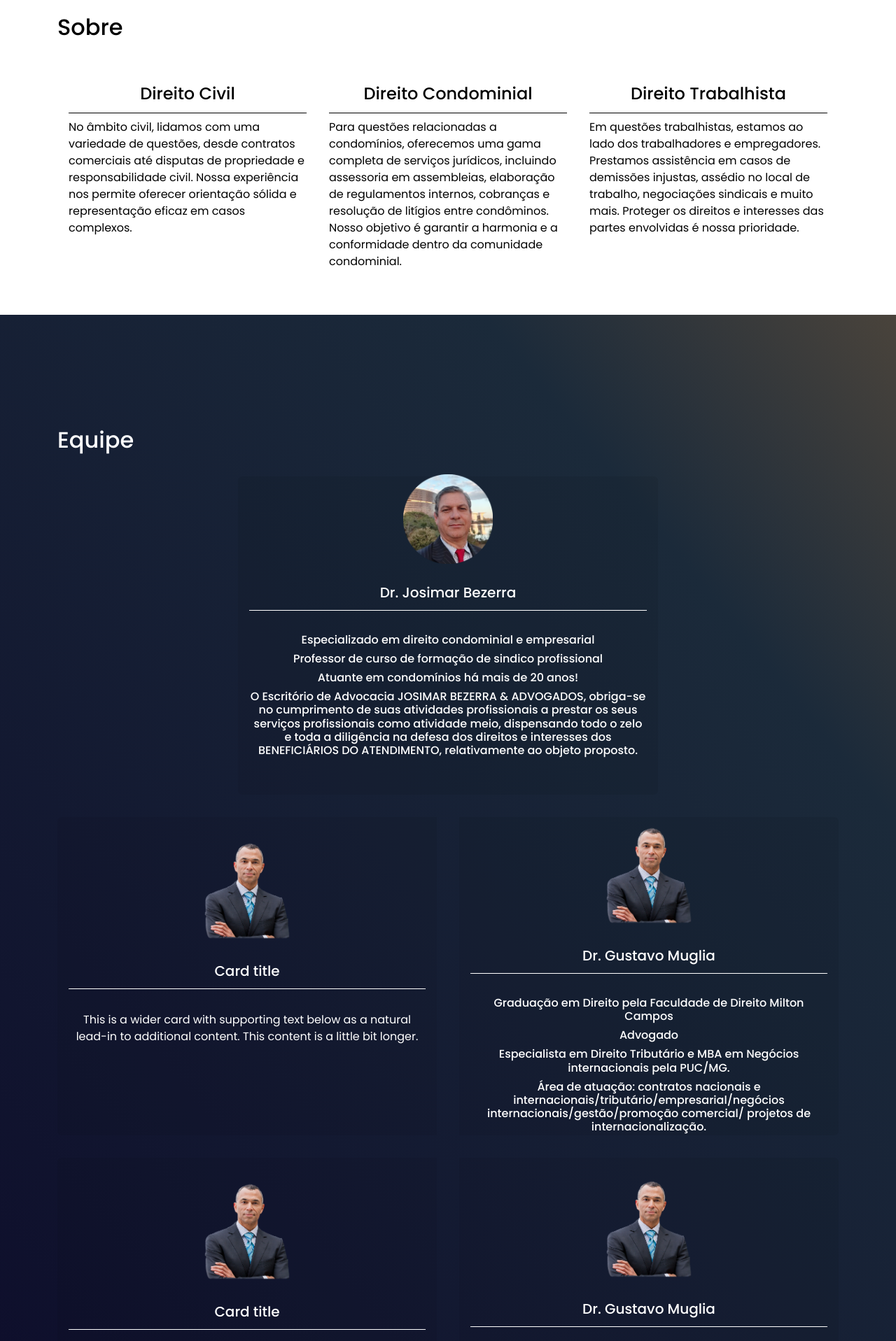
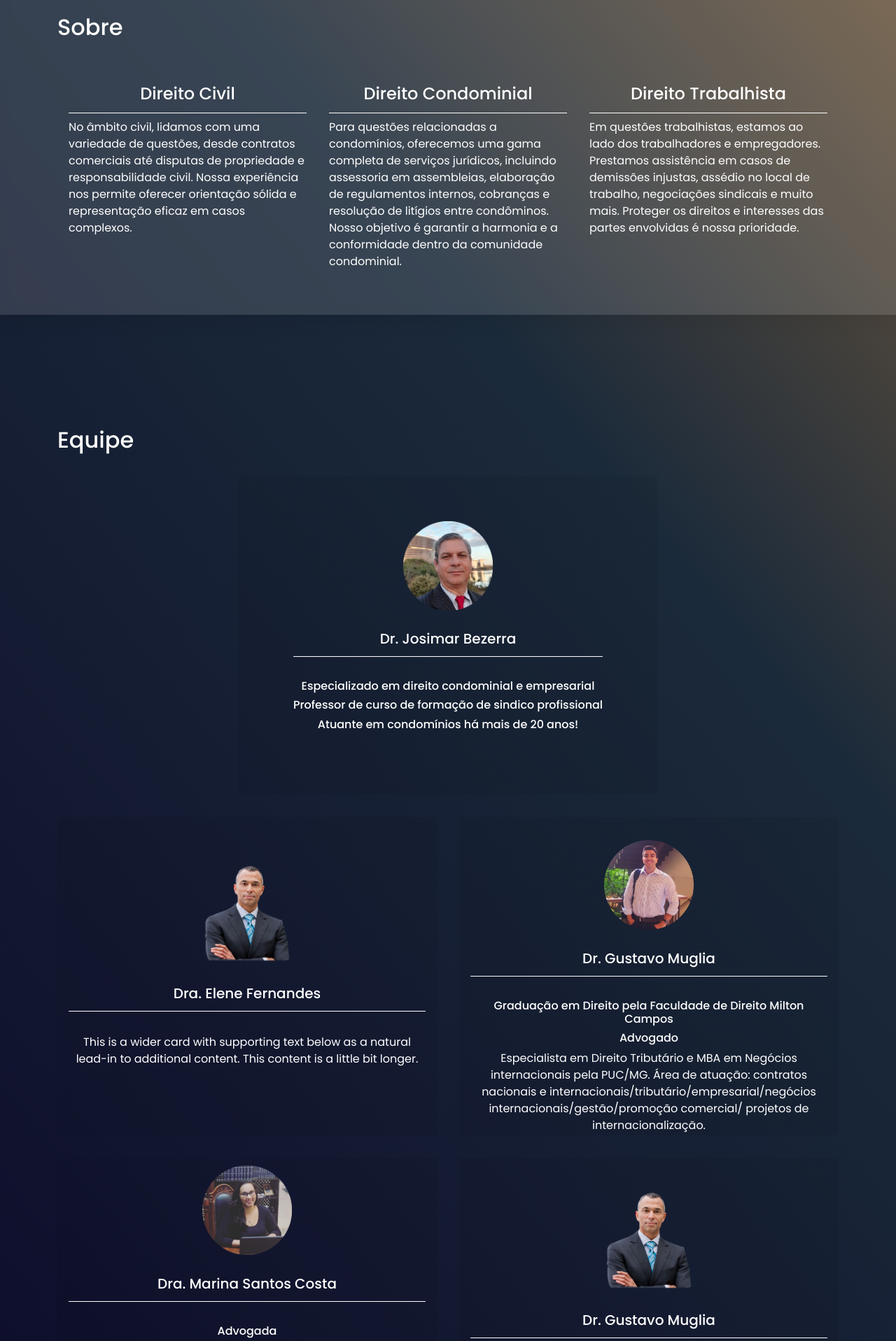
Before and after one commit to PedroOrnelasPego/josimar-bezerra-advogados, a React app: page / in a window 1280 px wide. Shown: the part 880-2797 px from the top of the page at 70% size. Built offline with nearby package versions, Linux system fonts and the light colour scheme; the HTML template or start-up script is replaced by a standard one.

Commit message:
chore: edição dos times

```diff
--- a/src/components/About/About.scss
+++ b/src/components/About/About.scss
@@ -1,5 +1,9 @@
 .background {
-  background-color: #fff;
+  /* From https://css.glass */
+  background: rgba(255, 255, 255, 0.13);
+  box-shadow: 0 4px 30px rgba(0, 0, 0, 0.1);
+  backdrop-filter: blur(6.3px);
+  -webkit-backdrop-filter: blur(6.3px);
 }
 
 .about {
@@ -7,12 +11,12 @@
 
   &__title {
     margin-bottom: 2rem;
-    color: #000;
+    color: #fff;
   }
   .card-group {
     .card-title {
-      color: #000;
-      border-bottom: 1px solid #000;
+      color: #fff;
+      border-bottom: 1px solid #fff;
       display: flex;
       align-items: center;
       justify-content: center;
@@ -20,7 +24,7 @@
     }
 
     .card-text {
-      color: #000;
+      color: #fff;
     }
   }
 }
--- a/src/components/Header/Header.jsx
+++ b/src/components/Header/Header.jsx
@@ -21,10 +21,7 @@ const Header = () => {
                 </Card.Title>
 
                 <p>
-                  Nossa competência, organização e comprometimento nos capacitam
-                  a fornecer aos nossos clientes total suporte em seus momentos
-                  de urgência, garantindo atendimento personalizado e dedicado a
-                  cada um.
+                O Escritório de Advocacia JOSIMAR BEZERRA & ADVOGADOS, obriga-se no cumprimento de suas atividades profissionais a prestar os seus serviços profissionais como atividade meio, dispensando todo o zelo e toda a diligência na defesa dos direitos e interesses dos BENEFICIÁRIOS DO ATENDIMENTO, relativamente ao objeto proposto.
                 </p>
               </div>
               <WhatsAppButton text={"Entrar em contato"} />
--- a/src/components/Team/Team.jsx
+++ b/src/components/Team/Team.jsx
@@ -1,7 +1,9 @@
 import { Card, CardGroup, Container } from "react-bootstrap";
 import "./Team.scss";
 import pessoa from "../../assets/cara1.png";
-import josimarBezerra from "../../assets/team/Josimar-Bezerra.png"
+import josimarBezerra from "../../assets/team/Josimar-Bezerra.png";
+import gustavoMuglia from "../../assets/team/Gustavo-Muglia.png";
+import MarinaSantos from "../../assets/team/Marina-Santos-Costa.png";
 
 const Team = () => {
   return (
@@ -16,14 +18,6 @@ const Team = () => {
               <h6>Especializado em direito condominial e empresarial </h6>
               <h6>Professor de curso de formação de sindico profissional</h6>
               <h6>Atuante em condomínios há mais de 20 anos! </h6>
-              <h6>
-                O Escritório de Advocacia JOSIMAR BEZERRA & ADVOGADOS, obriga-se
-                no cumprimento de suas atividades profissionais a prestar os
-                seus serviços profissionais como atividade meio, dispensando
-                todo o zelo e toda a diligência na defesa dos direitos e
-                interesses dos BENEFICIÁRIOS DO ATENDIMENTO, relativamente ao
-                objeto proposto.
-              </h6>
             </Card.Text>
           </Card.Body>
         </Card>
@@ -31,7 +25,7 @@ const Team = () => {
           <Card className="team__card">
             <Card.Img className="pessoa-img" variant="top" src={pessoa} />
             <Card.Body className="team__card__body">
-              <Card.Title>Card title</Card.Title>
+              <Card.Title>Dra. Elene Fernandes</Card.Title>
               <Card.Text>
                 This is a wider card with supporting text below as a natural
                 lead-in to additional content. This content is a little bit
@@ -40,7 +34,11 @@ const Team = () => {
             </Card.Body>
           </Card>
           <Card className="team__card">
-            <Card.Img className="pessoa-img" variant="top" src={pessoa} />
+            <Card.Img
+              className="pessoa-img"
+              variant="top"
+              src={gustavoMuglia}
+            />
             <Card.Body>
               <Card.Title>Dr. Gustavo Muglia</Card.Title>
               <Card.Text>
@@ -48,29 +46,33 @@ const Team = () => {
                   Graduação em Direito pela Faculdade de Direito Milton Campos
                 </h6>
                 <h6>Advogado</h6>
-                <h6>
+                <p>
                   Especialista em Direito Tributário e MBA em Negócios
-                  internacionais pela PUC/MG.
-                </h6>
-                <h6>
-                  Área de atuação: contratos nacionais e
-                  internacionais/tributário/empresarial/negócios
+                  internacionais pela PUC/MG. Área de atuação: contratos
+                  nacionais e internacionais/tributário/empresarial/negócios
                   internacionais/gestão/promoção comercial/ projetos de
                   internacionalização.
-                </h6>
+                </p>
               </Card.Text>
             </Card.Body>
           </Card>
         </CardGroup>
         <CardGroup>
           <Card className="team__card">
-            <Card.Img className="pessoa-img" variant="top" src={pessoa} />
+            <Card.Img className="pessoa-img" variant="top" src={MarinaSantos} />
             <Card.Body className="team__card__body">
-              <Card.Title>Card title</Card.Title>
+              <Card.Title>Dra. Marina Santos Costa</Card.Title>
               <Card.Text>
-                This is a wider card with supporting text below as a natural
-                lead-in to additional content. This content is a little bit
-                longer.
+                <h6>Advogada</h6>
+                <h6>
+                  Pós-graduada em Direito Administrativo na Administração
+                  Pública, e em fase de especialização na LGPD- Lei Geral de
+                  Proteção de Dados.
+                </h6>
+                Atuação voltada para assessoria preventiva e contenciosa na área
+                de Direito Condominial, com experiência em elaboração de
+                Convenção e Regimento Interno. Direito de família, direito
+                trabalhista e Empresarial.
               </Card.Text>
             </Card.Body>
           </Card>
@@ -89,7 +91,6 @@ const Team = () => {
             </Card.Body>
           </Card>
         </CardGroup>
-
       </div>
     </Container>
   );
--- a/src/components/Team/Team.scss
+++ b/src/components/Team/Team.scss
@@ -49,7 +49,7 @@
   }
 
   .pessoa-img {
-    margin-top: 2rem;
+    margin-top: 4rem;
     max-width: 8rem;
   }
 }
@@ -74,6 +74,28 @@
     }
   }
 }
+
+@media only screen and (max-width: 992px) {
+  .team {
+    .team__first__card {
+      width: 100%;
+      margin-bottom: 2rem;
+      background-color: rgba(0, 0, 0, 0.068);
+    }
+
+    .card-text {
+      text-align: center;
+      color: yellow;
+    }
+
+    .card-group {
+      display: grid;
+      margin-top: 2rem;
+      margin-bottom: 0;
+    }
+  }
+}
+
 @media only screen and (min-width: 1185px) {
   .team {
     .team__first__card {
```
Also changed, not shown: src/assets/team/Gustavo-Muglia.png (renamed from src/assets/team/Gustavo_Muglia.png), src/assets/team/Marina-Santos-Costa.png (added).
